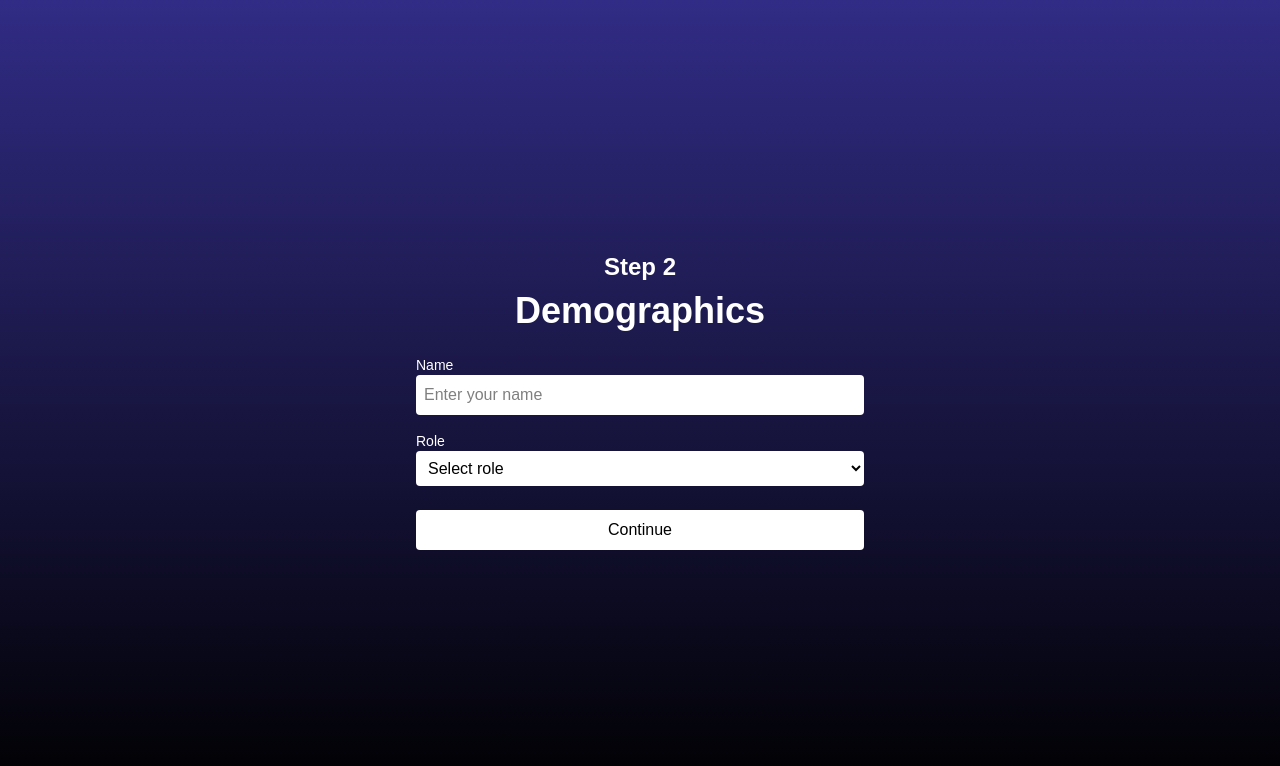
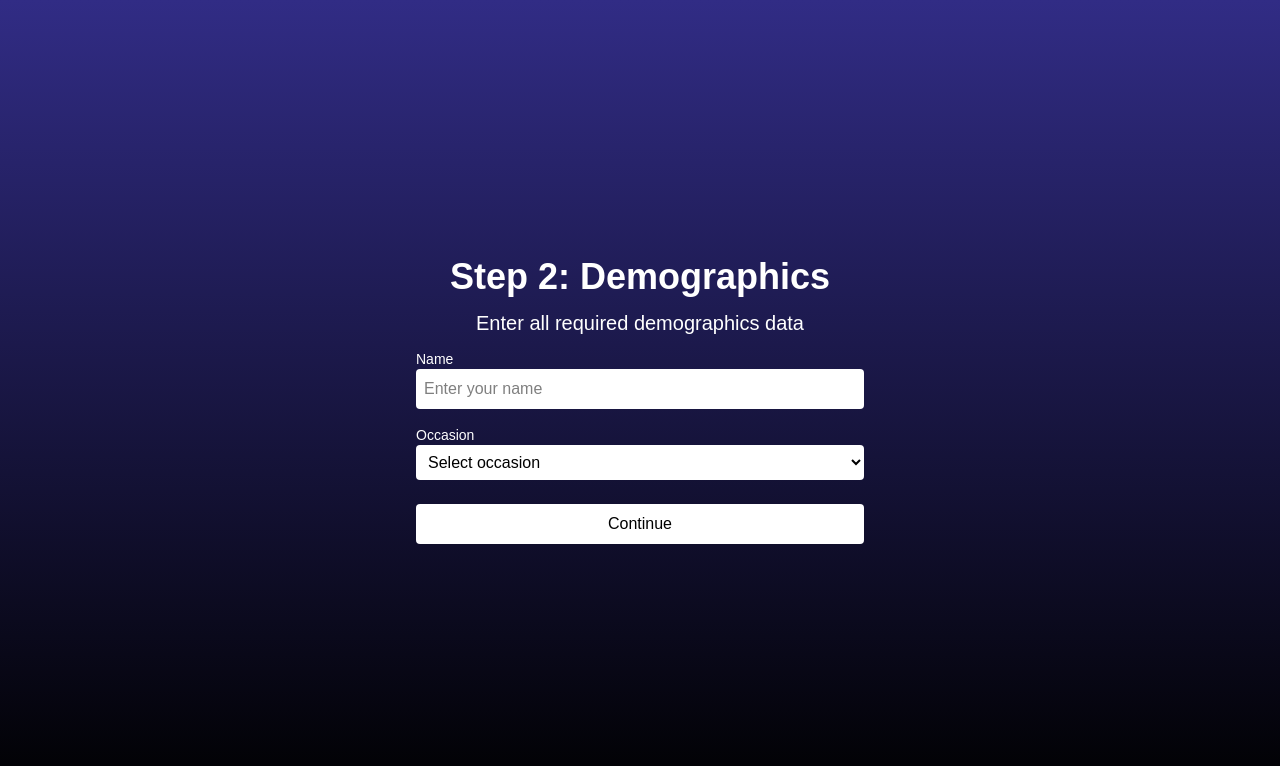
Before and after one commit to ShreyNagda/hrs, a Next.js app in the folder frontend/: page /form/demographics in a window 1280 px wide. Shown: the top 766 px of the page. Built offline with nearby package versions, Linux system fonts and the light colour scheme.

Commit message:
Backend corrected, frontend data validated

```diff
--- a/frontend/app/form/demographics/page.tsx
+++ b/frontend/app/form/demographics/page.tsx
@@ -20,9 +20,11 @@ export default function Demographics() {
 
     return (
         <div className="flex flex-col items-center justify-center min-h-svh px-4 text-white">
-            <div className="md:text-2xl text-lg font-bold mb-2">Step 2</div>
-            <div className="text-xl md:text-4xl font-bold text-center mb-6">
-                Demographics
+            <div className="text-2xl md:text-4xl font-bold text-center">
+                Step 2: Demographics
+            </div>
+            <div className="my-3 text-center text-lg md:text-xl">
+                Enter all required demographics data
             </div>
 
             <form
@@ -44,18 +46,19 @@ export default function Demographics() {
 
                 {/* Profession */}
                 <div className="flex flex-col">
-                    <label className="text-sm font-medium">Role</label>
+                    <label className="text-sm font-medium">Occasion</label>
                     <select
                         value={profession}
                         onChange={(e) => setProfession(e.target.value)}
                         className="p-2 rounded bg-white text-black"
                         required
                     >
-                        <option value="">Select role</option>
-                        <option value="student">Student</option>
+                        <option value="">Select occasion</option>
+                        <option value="formal">Formal</option>
+                        <option value="casual">Casual</option>
                         <option value="creative">Creative</option>
-                        <option value="professional">Professional</option>
-                        <option value="others">Others</option>
+                        <option value="festive">Festive</option>
+                        <option value="sports">Sports</option>
                     </select>
                 </div>
 
--- a/frontend/app/form/faceshape/page.tsx
+++ b/frontend/app/form/faceshape/page.tsx
@@ -75,10 +75,10 @@ export default function FaceShape() {
 
     return (
         <div className="bg-gradient-to-b from-indigo-900/70 to-black p-4 flex flex-col items-center justify-center min-h-svh text-white">
-            <div className="text-xl md:text-4xl text-center font-bold">
+            <div className="text-2xl md:text-4xl text-center font-bold">
                 Step 1: Determine Face Shape
             </div>
-            <div className="my-3 text-center">
+            <div className="my-3 text-center text-lg md:text-xl">
                 Upload a straight face selfie or click one now
             </div>
 
@@ -101,7 +101,7 @@ export default function FaceShape() {
                     />
                     <label
                         htmlFor="fileInput"
-                        className="cursor-pointer border p-3 text-white rounded"
+                        className="cursor-pointer border p-3 text-white rounded w-full md:w-[300px] text-center"
                     >
                         {file?.name ?? "Upload a file"}
                     </label>
@@ -110,7 +110,7 @@ export default function FaceShape() {
                     <button
                         type="submit"
                         disabled={file === null || result !== null}
-                        className="bg-white text-black p-3 rounded-sm mt-2 disabled:bg-gray-500 disabled:cursor-not-allowed cursor-pointer"
+                        className="bg-white text-black p-3 rounded-sm mt-2 disabled:bg-gray-500 disabled:cursor-not-allowed cursor-pointer w-full md:w-[300px]"
                     >
                         {!loading ? "Determine Face Shape" : "Loading"}
                     </button>
@@ -138,7 +138,7 @@ export default function FaceShape() {
                             <strong>Age Group:</strong> {result.age}
                         </div>
                         <div>
-                            <strong>Jawline:</strong> {result.jawline}
+                            <strong>Gender:</strong> {result.gender}
                         </div>
                     </div>
                 </div>
--- a/frontend/app/form/preferences/page.tsx
+++ b/frontend/app/form/preferences/page.tsx
@@ -13,13 +13,8 @@ export default function Preferences() {
     });
     const handleSubmit = (e: React.FormEvent) => {
         e.preventDefault();
-
-        if (!hairLength || !hairType) {
-            toast.error("Please select both hair length and hair type");
-            return;
-        }
-
-        updateData({ hairLength, hairType });
+        if (hairLength !== "" && hairType !== "")
+            updateData({ hairLength, hairType });
         goToNextStep();
     };
 
@@ -41,7 +36,6 @@ export default function Preferences() {
                         value={hairLength}
                         onChange={(e) => setHairLength(e.target.value)}
                         className="p-2 rounded bg-white text-black"
-                        required
                     >
                         <option value="">Select hair length</option>
                         <option value="short">Short</option>
@@ -57,7 +51,6 @@ export default function Preferences() {
                         value={hairType}
                         onChange={(e) => setHairType(e.target.value)}
                         className="p-2 rounded bg-white text-black"
-                        required
                     >
                         <option value="">Select hair type</option>
                         <option value="straight">Straight</option>
--- a/frontend/app/recommendations/page.tsx
+++ b/frontend/app/recommendations/page.tsx
@@ -16,7 +16,7 @@ type Hairstyle = {
 export default function Recommendations() {
     const { data } = useFormContext();
     const [hairstyles, setHairstyles] = useState<Hairstyle[]>([]);
-
+    const [results, setResults] = useState<[{}] | null>(null);
     useEffect(() => {
         fetch("/hairstyles.json")
             .then((res) => res.json())
@@ -30,48 +30,26 @@ export default function Recommendations() {
         }
     }, [data]);
 
-    const [results, setResults] = useState<{
-        classic: Hairstyle | null;
-        trendy: Hairstyle | null;
-    }>({ classic: null, trendy: null });
-
     const handleGetRecommendations = async () => {
         const payload = {
-            age_group: data.age,
-            gender: data.gender,
+            age_group: data.age?.toLowerCase(),
+            gender: data.gender?.toLowerCase(),
             role: data.profession,
             hair_length: data.hairLength,
             hair_type: data.hairType,
-            face_shape: data.faceShapeResult?.face_shape,
+            face_shape: data.faceShapeResult?.face_shape.toLowerCase(),
         };
 
         for (const [key, value] of Object.entries(payload)) {
-            if (!value) {
+            if (key !== "hair_length" && key !== "hair_type" && !value) {
                 toast.error(`Missing value for ${key}`);
                 return;
             }
         }
 
         try {
-            const res = await api.post("/hairstyle", payload);
-            const {
-                recommended_classic_hairstyle,
-                recommended_trendy_hairstyle,
-            } = res.data;
-
-            // Find matching hairstyles from the JSON
-            const classic = hairstyles.find(
-                (style) =>
-                    style.name.toLowerCase() ===
-                    recommended_classic_hairstyle.toLowerCase()
-            );
-            const trendy = hairstyles.find(
-                (style) =>
-                    style.name.toLowerCase() ===
-                    recommended_trendy_hairstyle.toLowerCase()
-            );
-
-            setResults({ classic: classic ?? null, trendy: trendy ?? null });
+            const res = await api.post("/recommend", payload);
+            setResults(res.data);
         } catch (error: any) {
             console.error(error);
             toast.error(
@@ -81,15 +59,16 @@ export default function Recommendations() {
         }
     };
 
-    const Card = ({ hairstyle }: { hairstyle: Hairstyle }) => {
-        console.log(hairstyle);
+    const Card = ({ hairstyle }: { hairstyle: any }) => {
+        let query = encodeURIComponent(`${hairstyle.name} indian hairstyle`);
+        let url = `https://www.google.com/search?tbm=isch&q=${query}`;
         return (
             <div className="bg-white text-black p-4 rounded-xl shadow-md w-full md:w-80">
-                <img src={hairstyle.name.toLowerCase() + ".jpeg"} />
+                {/* <img src={hairstyle.name.toLowerCase() + ".jpeg"} /> */}
                 <h3 className="text-xl font-bold mb-2">{hairstyle.name}</h3>
-                <p className="text-sm mb-2">{hairstyle.description}</p>
+                <p className="text-sm mb-2">{hairstyle.desc}</p>
                 <a
-                    href={hairstyle.url}
+                    href={url}
                     target="_blank"
                     rel="noopener noreferrer"
                     className="text-blue-500 underline text-sm"
@@ -114,15 +93,14 @@ export default function Recommendations() {
             </button>
 
             {results && (
-                <div className="mt-8 bg-white/10 border border-white/20 rounded p-6 w-full max-w-md text-center">
+                <div className="mt-8 bg-white/10 border border-white/20 rounded p-6 w-full max-w-md md:max-w-2xl text-center">
                     <h2 className="text-xl font-bold mb-3">
                         Your Recommended Hairstyles
                     </h2>
                     <div className="flex flex-col md:flex-row gap-6 mt-10 items-center">
-                        {results.classic && (
-                            <Card hairstyle={results.classic} />
-                        )}
-                        {results.trendy && <Card hairstyle={results.trendy} />}
+                        {results.map((rs) => (
+                            <Card hairstyle={rs} />
+                        ))}
                     </div>
                 </div>
             )}
```
